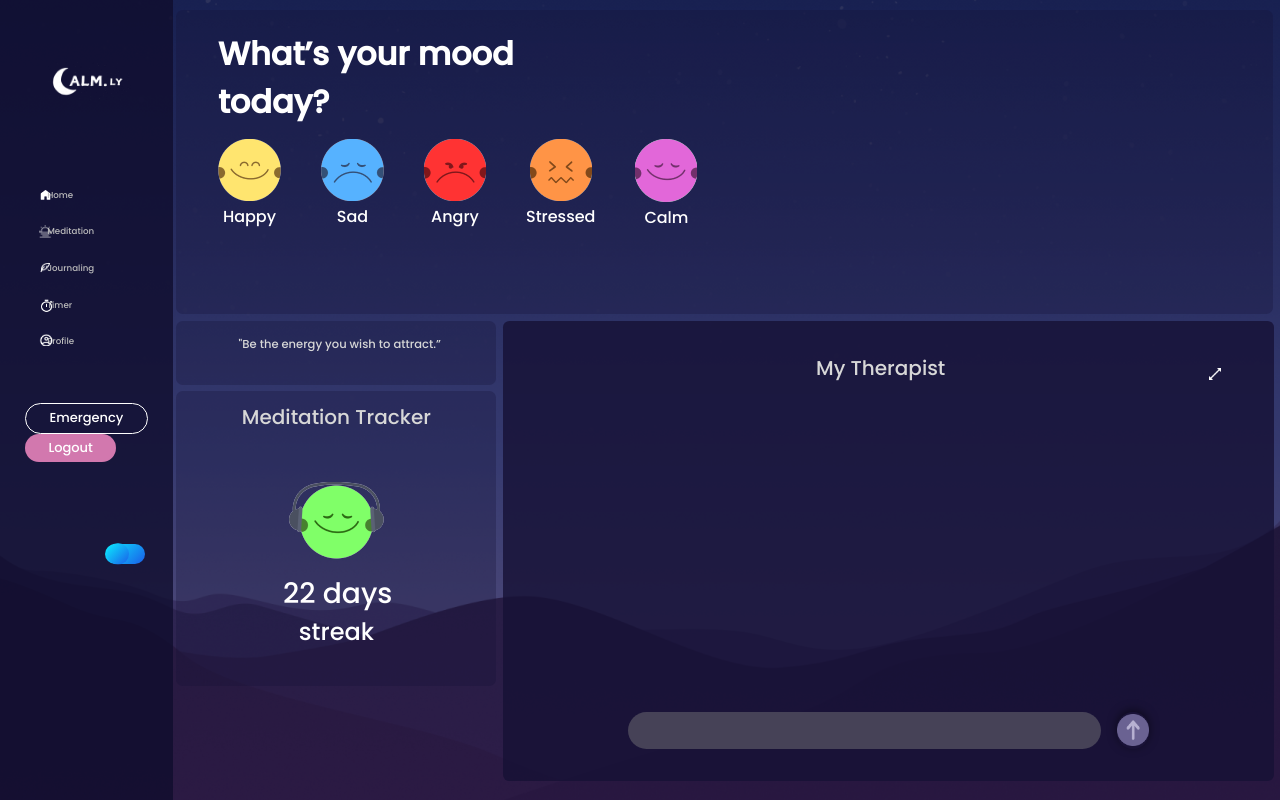
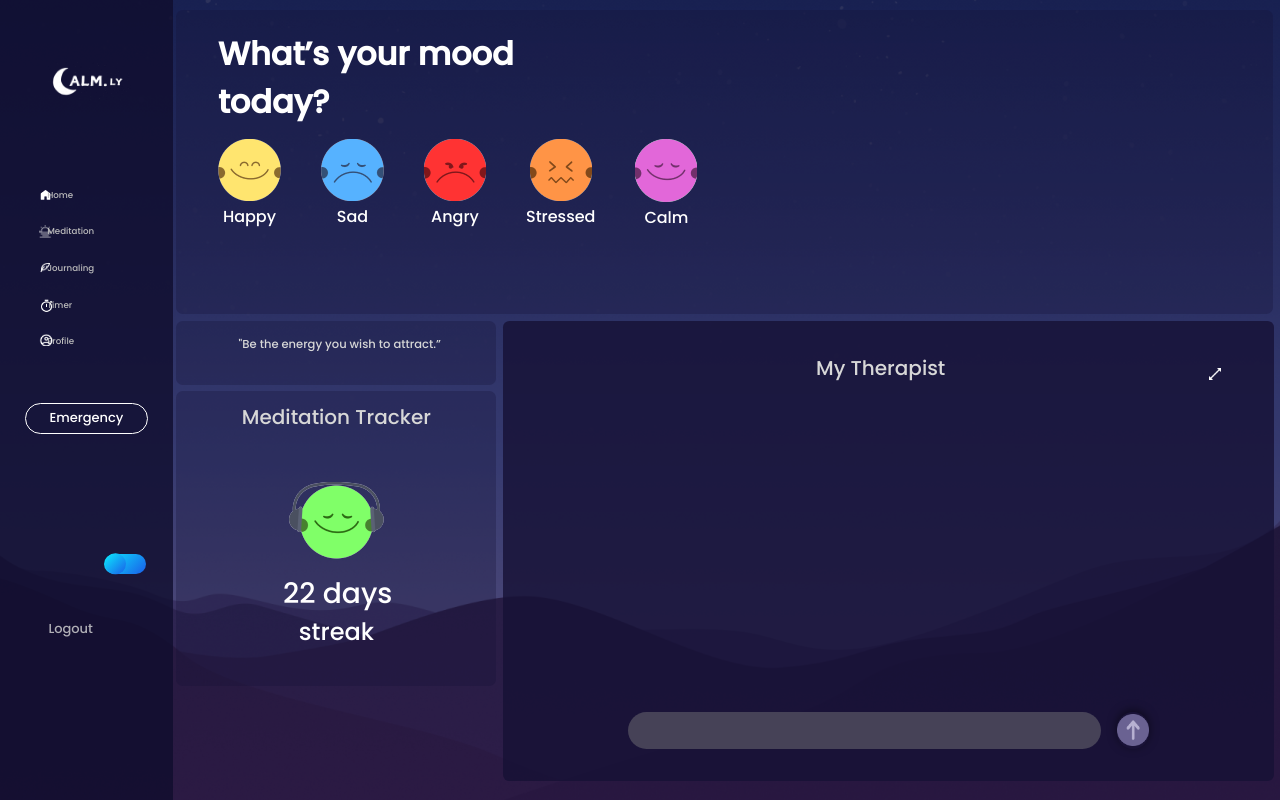
Before and after one commit to Josuzin/calmly, a Next.js app: page / in a window 1280 px wide. Built offline with nearby package versions, Linux system fonts and the light colour scheme.

Commit message:
sidebar arranjada

```diff
--- a/components/LogoutButton.jsx
+++ b/components/LogoutButton.jsx
@@ -10,7 +10,9 @@ const LogoutButton = () => {
     router.push('/loginform')
     }
     return (
-        <button onClick={handleLogout} className='logout-button'>Logout</button>
+        <div className="logout">
+            <button onClick={handleLogout} className='logout-button'>Logout</button>
+        </div>
     )
 }
 
--- a/components/SideBar.jsx
+++ b/components/SideBar.jsx
@@ -9,7 +9,6 @@ export default function SideBar() {
       <div className="Logo">
         <img src="images/Rectangle_28.webp" alt="logo calm.ly" />
       </div>
-      <Toggle />
       <div className="lista">
         <ul>
           <Link href={"/"}>
@@ -67,15 +66,13 @@ export default function SideBar() {
         <div className="emergency-div">
           <button className="emergency">Emergency</button>
         </div>
-        {/* <div className="toggle-container">
-          <input type="checkbox" id="toggle" className="toggle-input"/>
-          <label className="toggle" htmlFor="toggle">
-            <div className="toggle-ball"></div>
-          </label>
-        </div> */}
-
-        <div>
-          <LogoutButton/>
+        <div className="toggleElogout">
+          <div className="div-toggle">
+            <Toggle />
+          </div>
+          <div className="div-logout">
+            <LogoutButton />
+            </div>
         </div>
       </div>
     </div>
--- a/components/Toggle.jsx
+++ b/components/Toggle.jsx
@@ -1,5 +1,5 @@
 import Link from "next/link";
-import styles from "../styles/Toggle.css";
+import "../styles/SideBar.css";
 
 export default function SideBar() {
   return (
--- a/styles/HomePage.css
+++ b/styles/HomePage.css
@@ -41,6 +41,7 @@
   flex-direction: column;
   align-items: center;
   gap: 0.313vw;
+  cursor: pointer;
 }
 
 .porra-sec-div {
--- a/styles/SideBar.css
+++ b/styles/SideBar.css
@@ -132,11 +132,27 @@ p {
   transform: scale(0.95);
 }
 
+.toggleElogout{
+  display: flex;
+  flex-direction: column;
+  margin-top: 20vh;
+}
+
+
+.sidebar-toggle {
+  /* background-color: rgba(16, 13, 46, 0.8); */
+  color: white;
+  display: flex;
+  flex-direction: column;
+  align-items: center;
+}
+
 .toggle-container {
   position: relative;
-  width: 3.125vw;
-  height: 1.563vw;
-  margin-top: 10vw;
+  width: 3.3vw;
+  height: 1.6vw;
+  left: 3vw;
+  bottom: 5vh;
 }
 
 .toggle {
@@ -152,7 +168,7 @@ p {
 .toggle-ball {
   position: absolute;
   top: 50%;
-  left: 0.208vw;
+  left: 0.090vw;
   width: 1.667vw;
   height: 1.667vw;
   background: linear-gradient(135deg, #0becfe, #1a5de9);
@@ -172,12 +188,14 @@ p {
   transform: translate(1.458vw, -50%);
 }
 
-.toggle {
-  margin-top: 10.4167vw;
-  margin-right: -2.0833vw;
+
+.logout{
+  cursor: pointer;
 }
 
-.logout {
+.logout-button {
   background-color: transparent;
   border: none;
+  cursor: pointer;
+  color: rgba(216, 216, 216, 0.8)
 }
--- a/styles/Toggle.css
+++ /dev/null
@@ -1,61 +0,0 @@
-* {
-  box-sizing: border-box;
-}
-
-.sidebar-toggle {
-  /* background-color: rgba(16, 13, 46, 0.8); */
-  color: white;
-  width: 13.5vw;
-  height: 100%;
-  padding: 1.0417vw 0;
-  display: flex;
-  flex-direction: column;
-  align-items: center;
-  position: fixed;
-}
-
-.toggle-container {
-  position: relative;
-  width: 3.125vw;
-  height: 1.563vw;
-  margin-top: 30vw;
-  margin-left: 6vw;
-}
-
-.toggle {
-  position: absolute;
-  cursor: pointer;
-  width: 100%;
-  height: 100%;
-  background: linear-gradient(135deg, #0becfe, #1a5de9);
-  border-radius: 1.563vw;
-  transition: background 0.3s;
-}
-
-.toggle-ball {
-  position: absolute;
-  top: 50%;
-  left: 0.208vw;
-  width: 1.667vw;
-  height: 1.667vw;
-  background: linear-gradient(135deg, #0becfe, #1a5de9);
-  border-radius: 50%;
-  transition: transform 0.3s;
-  transform: translateY(-50%);
-}
-.toggle-input[type="checkbox"] {
-  display: none;
-}
-
-.toggle-input[type="checkbox"]:checked + .toggle {
-  background: linear-gradient(135deg, #1a5de9, #0becfe);
-}
-
-.toggle-input[type="checkbox"]:checked + .toggle .toggle-ball {
-  transform: translate(1.458vw, -50%);
-}
-
-.toggle {
-  margin-top: 10.4167vw;
-  margin-right: -2.0833vw;
-}
```
